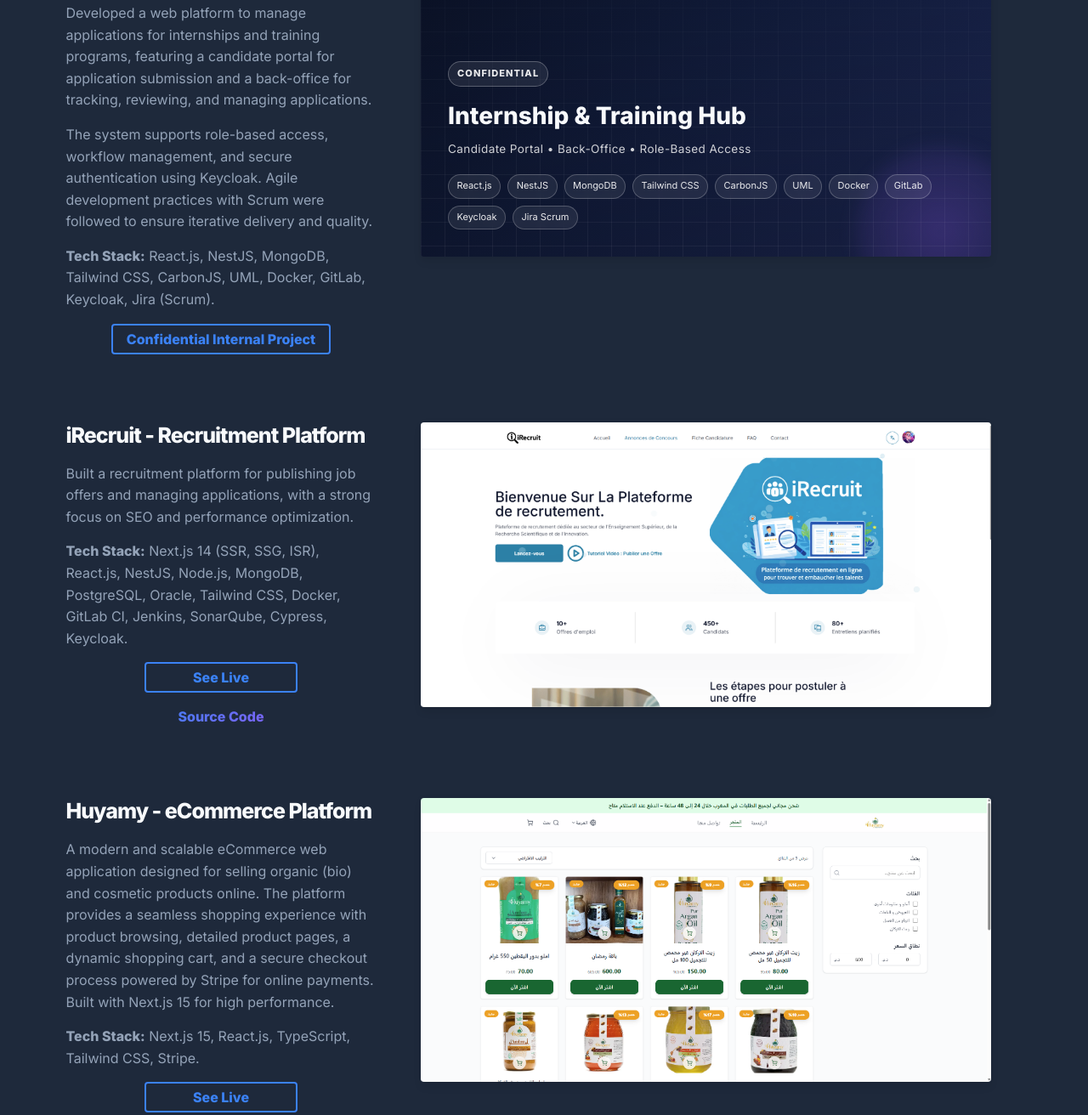
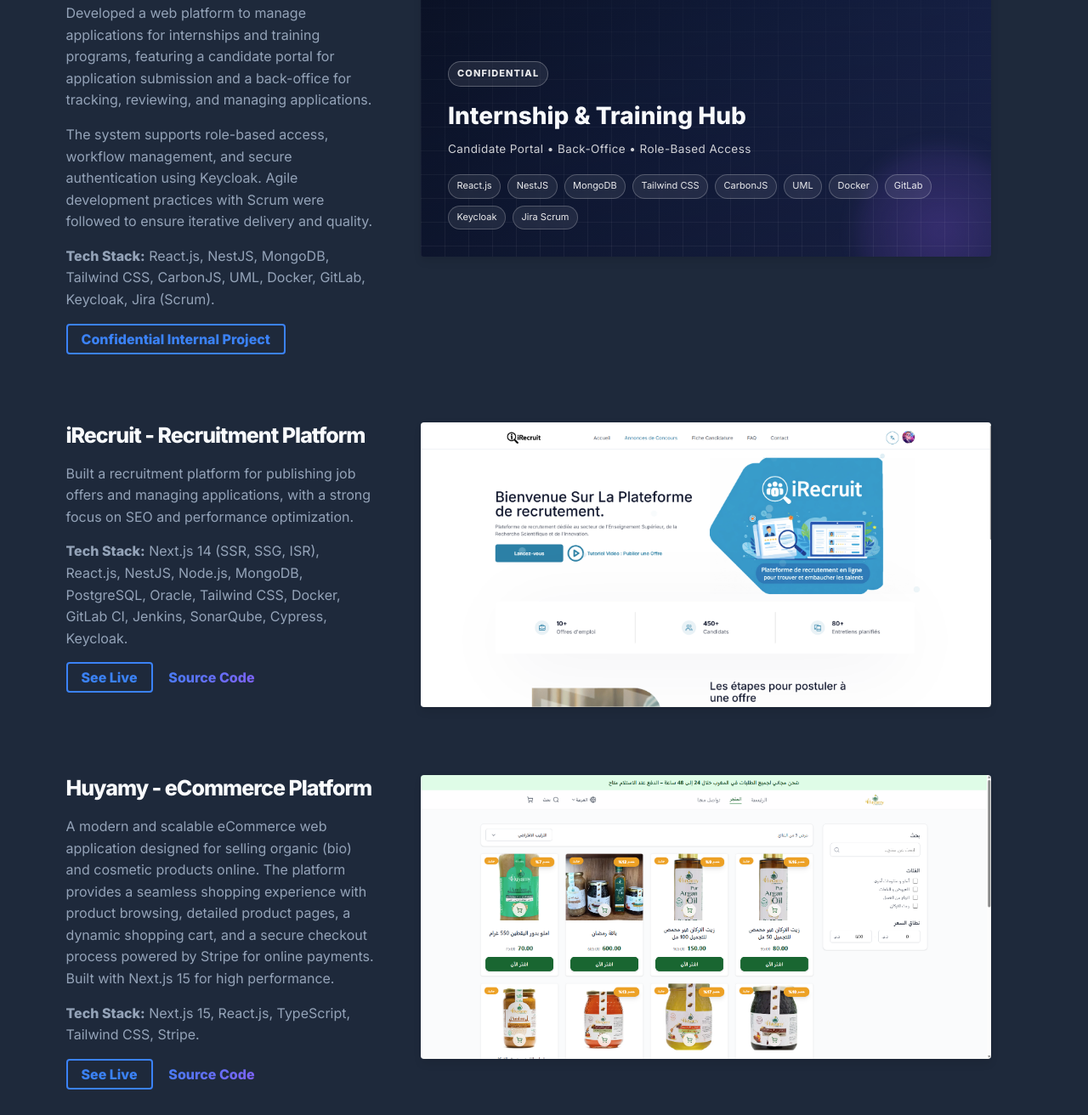
Before and after one commit to AbdelazizKazoum/native-html-porfolio, a website built with Parcel: page src/index.html in a window 1280 px wide. Shown: the part 3710-5022 px from the top of the page at 85% size. Built offline with nearby package versions, Linux system fonts and the light colour scheme.

Commit message:
Refactor code structure for improved readability and maintainability

```diff
--- a/src/index.html
+++ b/src/index.html
@@ -143,7 +143,7 @@
                   rel="noreferrer"
                   target="_blank"
                   class="cta-btn cta-btn--resume"
-                  href="#"
+                  href="assets/kazoum-resume.pdf"
                 >
                   View Resume
                 </a>
--- a/src/sass/sections/_projects.scss
+++ b/src/sass/sections/_projects.scss
@@ -34,20 +34,6 @@
     &__text {
       text-align: left;
 
-      > a.cta-btn {
-        display: flex;
-        align-items: center;
-        justify-content: center;
-        width: fit-content;
-        min-width: 18rem;
-        margin: 1rem auto 0;
-        text-align: center;
-      }
-
-      > a.cta-btn + a.cta-btn {
-        margin-top: 1.2rem;
-      }
-
       @include respond(phone) {
         margin-bottom: 2.5rem !important;
         display: contents;
@@ -76,8 +62,7 @@
 
         > a {
           order: 4;
-          width: min(100%, 28rem);
-          margin: 0.9rem auto 0;
+          margin-top: 0.4rem;
         }
       }
 
```
Also changed, not shown: 1 other file.
